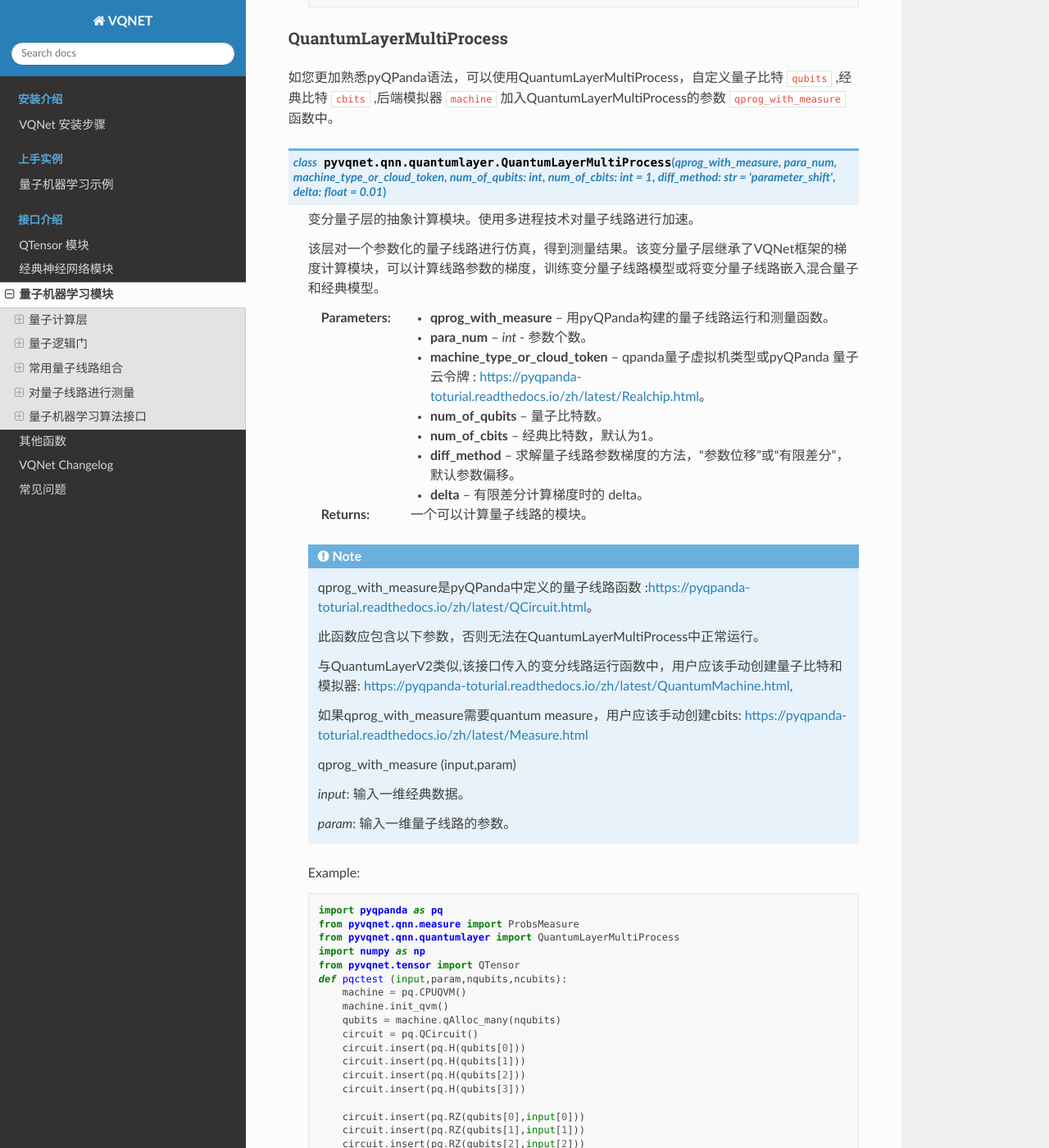
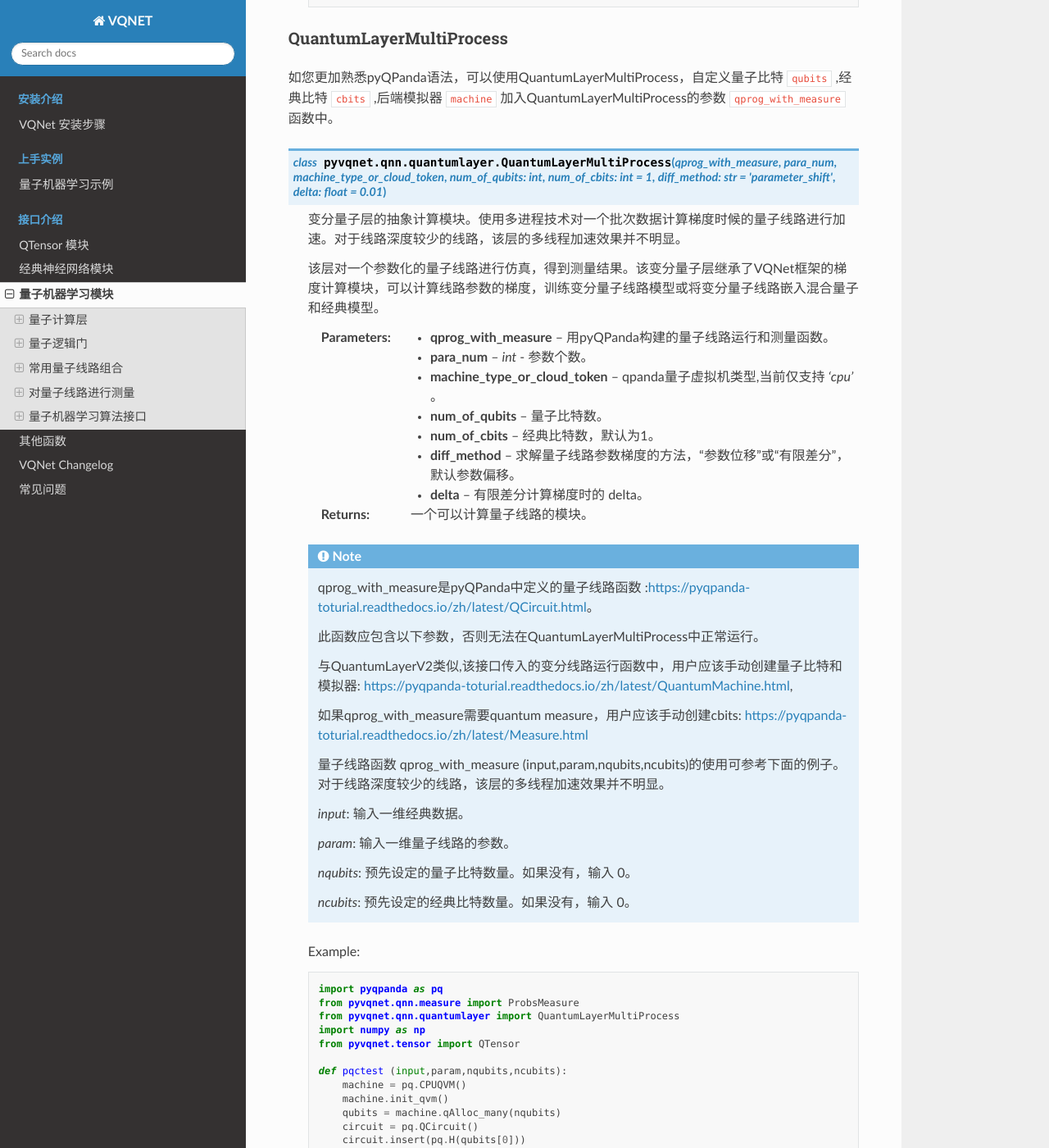
Before and after one commit to OriginQ/VQNET2.0-tutorial, a Sphinx documentation site: the page built from source/rst/qnn.rst, in a window 1280 px wide and 1400 px high, scrolled down 4541 px. Shown: the whole window at 82% size. Built offline with Sphinx 7.4.7 and the Read the Docs theme 2.0.0, drawn with Linux system fonts in a browser that asks for light colours; some of the changed text lies outside the part shown.

Commit message:
[fix] fix QuantumLayerMultiProcess doc bug of v206

```diff
--- a/source/rst/qnn.rst
+++ b/source/rst/qnn.rst
@@ -141,12 +141,11 @@ QuantumLayerV2
 
         如果qprog_with_measure需要quantum measure，用户还需要手动创建需要分配cbits: https://pyqpanda-toturial.readthedocs.io/zh/latest/Measure.html
 
-        qprog_with_measure (input,param)
-
-        `input`: 输入一维经典数据。如果没有输入可以输入 None。
+        量子线路函数 qprog_with_measure (input,param,nqubits,ncubits)的使用可参考下面的例子。
+
+        `input`: 输入一维经典数据。如果没有，输入 None。
 
         `param`: 输入一维的变分量子线路的待训练参数。
-
 
     Example::
 
@@ -221,13 +220,13 @@ QuantumLayerMultiProcess
 
 .. py:class:: pyvqnet.qnn.quantumlayer.QuantumLayerMultiProcess(qprog_with_measure,para_num,machine_type_or_cloud_token,num_of_qubits: int,num_of_cbits: int = 1,diff_method:str = "parameter_shift",delta:float = 0.01)
 
-    变分量子层的抽象计算模块。使用多进程技术对量子线路进行加速。
+    变分量子层的抽象计算模块。使用多进程技术对一个批次数据计算梯度时候的量子线路进行加速。对于线路深度较少的线路，该层的多线程加速效果并不明显。
 
     该层对一个参数化的量子线路进行仿真，得到测量结果。该变分量子层继承了VQNet框架的梯度计算模块，可以计算线路参数的梯度，训练变分量子线路模型或将变分量子线路嵌入混合量子和经典模型。
 
     :param qprog_with_measure: 用pyQPanda构建的量子线路运行和测量函数。
     :param para_num: `int` - 参数个数。
-    :param machine_type_or_cloud_token: qpanda量子虚拟机类型或pyQPanda 量子云令牌 : https://pyqpanda-toturial.readthedocs.io/zh/latest/Realchip.html。
+    :param machine_type_or_cloud_token: qpanda量子虚拟机类型,当前仅支持 `'cpu'` 。
     :param num_of_qubits: 量子比特数。
     :param num_of_cbits: 经典比特数，默认为1。
     :param diff_method: 求解量子线路参数梯度的方法，“参数位移”或“有限差分”，默认参数偏移。
@@ -243,12 +242,15 @@ QuantumLayerMultiProcess
 
         如果qprog_with_measure需要quantum measure，用户应该手动创建cbits: https://pyqpanda-toturial.readthedocs.io/zh/latest/Measure.html
 
-        qprog_with_measure (input,param)
+        量子线路函数 qprog_with_measure (input,param,nqubits,ncubits)的使用可参考下面的例子。对于线路深度较少的线路，该层的多线程加速效果并不明显。
 
         `input`: 输入一维经典数据。
 
         `param`: 输入一维量子线路的参数。
 
+        `nqubits`: 预先设定的量子比特数量。如果没有，输入 0。
+
+        `ncubits`: 预先设定的经典比特数量。如果没有，输入 0。
 
     Example::
 
@@ -257,6 +259,7 @@ QuantumLayerMultiProcess
         from pyvqnet.qnn.quantumlayer import QuantumLayerMultiProcess
         import numpy as np
         from pyvqnet.tensor import QTensor
+
         def pqctest (input,param,nqubits,ncubits):
             machine = pq.CPUQVM()
             machine.init_qvm()
```
